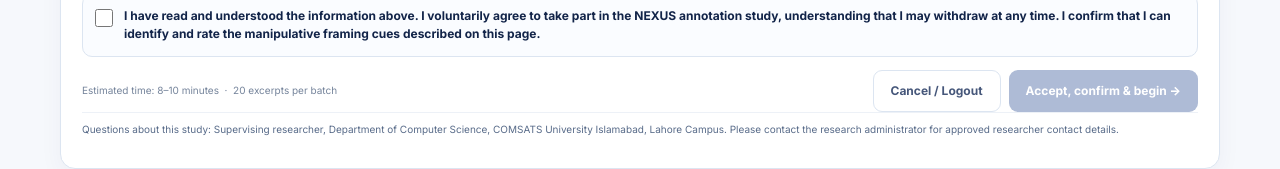
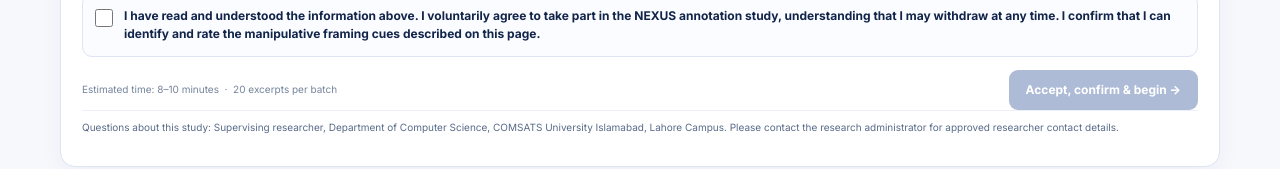
Before and after one commit to AmnaMansoor1/Nexus-Annotation-Platform, a React (Vite) app in the folder frontend/: page /consent in a window 1280 px wide. Shown: the part 1813-1982 px from the top of the page. Built offline with nearby package versions, Linux system fonts and the light colour scheme; no server answers; sample sign-in values are in the browser's storage; a web font is replaced by a local one.

Commit message:
fix: remove Cancel/Logout button from consent form

```diff
--- a/frontend/src/student/ConsentGate.tsx
+++ b/frontend/src/student/ConsentGate.tsx
@@ -454,15 +454,6 @@ export default function ConsentGate() {
               <span className="cg-eta">
                 Estimated time: 8–10 minutes &nbsp;·&nbsp; 20 excerpts per batch
               </span>
-              <div style={{ display: "flex", gap: 8, flexWrap: "wrap" }}>
-                <button
-                  className="cg-button cg-button-outline"
-                  onClick={logout}
-                  disabled={submitting}
-                  type="button"
-                >
-                  Cancel / Logout
-                </button>
               <button
                 className="cg-button"
                 onClick={handleSubmit}
@@ -471,7 +462,6 @@ export default function ConsentGate() {
               >
                 {submitting ? "Recording consent…" : "Accept, confirm & begin →"}
               </button>
-              </div>
             </div>
 
             <p className="cg-contact">
```
Lines whose indentation alone changed are shown as unchanged.
